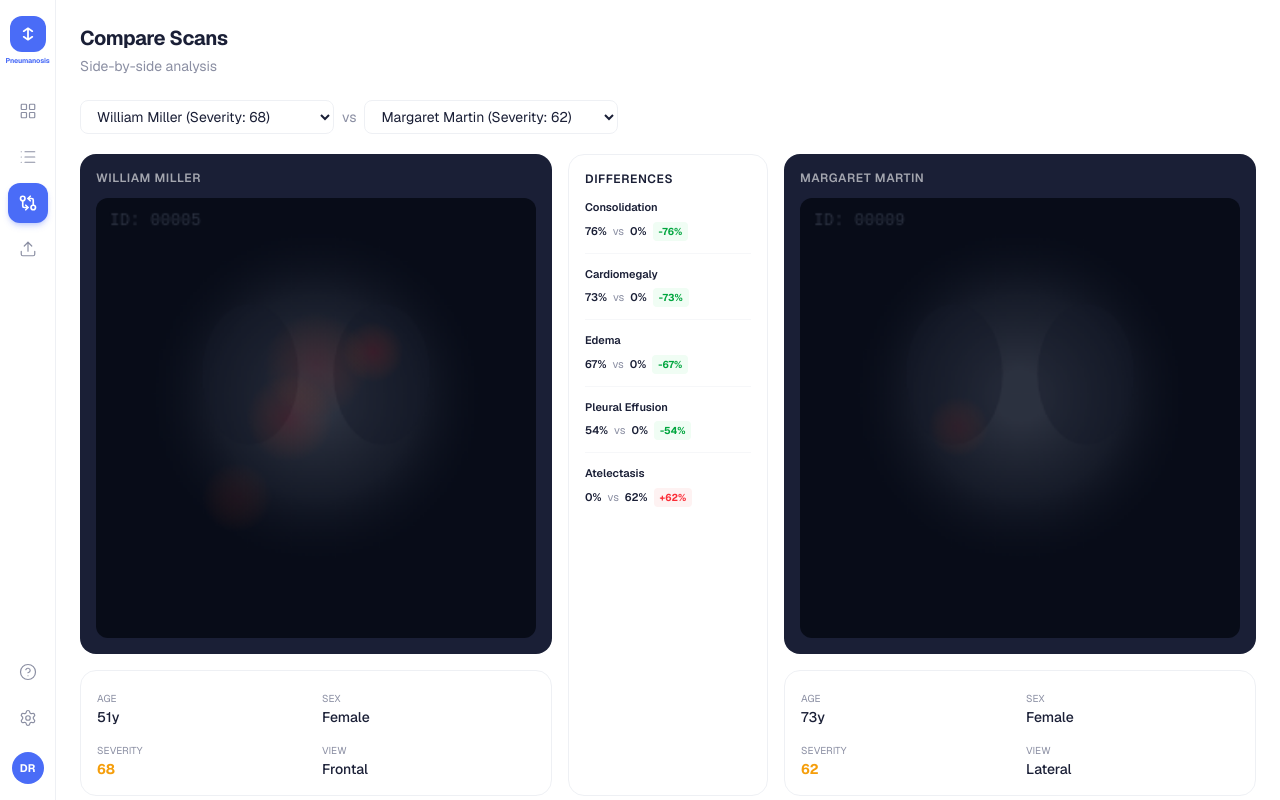
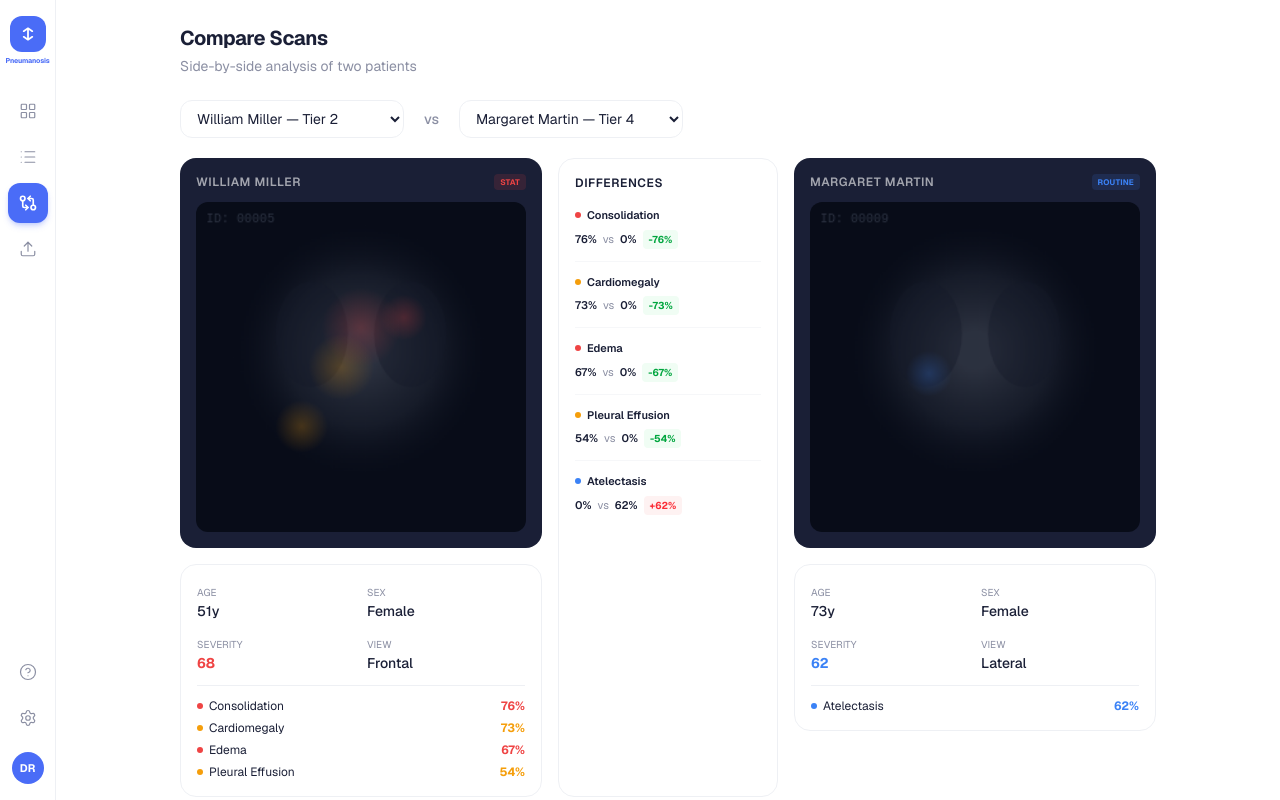
Before and after one commit to 4ena/Chest-X-ray-Abnormality-Screening, a Next.js app in the folder dashboard/: page / in a window 1280 px wide. Both pictures are taken after a click on the button 27 px from the left and 202 px from the top of the page. Built offline with nearby package versions, Linux system fonts and the light colour scheme.

Commit message:
Polish CompareView with tier system and findings list
- Tier badges on each patient card
- Tier-colored heatmap dots in mini X-ray
- Per-patient findings list with confidence + tier color
- Styled dropdowns with focus rings
- Diff column uses tier colors for condition indicators

```diff
--- a/dashboard/src/components/CompareView.tsx
+++ b/dashboard/src/components/CompareView.tsx
@@ -2,6 +2,7 @@
 
 import { useState, useRef, useEffect, useCallback } from "react";
 import { patients, type Patient } from "@/data/mock";
+import { TIER_COLORS, TIER_LABELS } from "@/lib/constants";
 
 function MiniXray({ patient, size = 260 }: { patient: Patient; size?: number }) {
   const ref = useRef<HTMLCanvasElement>(null);
@@ -23,7 +24,6 @@ function MiniXray({ patient, size = 260 }: { patient: Patient; size?: number })
     ctx.fillStyle = grad;
     ctx.fillRect(0, 0, w, h);
 
-    // Lungs
     ctx.fillStyle = "rgba(20,25,40,0.4)";
     ctx.beginPath();
     ctx.ellipse(w * 0.35, h * 0.4, w * 0.11, h * 0.16, 0, 0, Math.PI * 2);
@@ -32,7 +32,6 @@ function MiniXray({ patient, size = 260 }: { patient: Patient; size?: number })
     ctx.ellipse(w * 0.65, h * 0.4, w * 0.11, h * 0.16, 0, 0, Math.PI * 2);
     ctx.fill();
 
-    // Heatmap
     ctx.globalAlpha = 0.4;
     const positions: Record<string, [number, number, number]> = {
       "Cardiomegaly": [0.44, 0.5, 0.1],
@@ -40,17 +39,14 @@ function MiniXray({ patient, size = 260 }: { patient: Patient; size?: number })
       "Atelectasis": [0.36, 0.52, 0.07],
       "Edema": [0.5, 0.38, 0.12],
       "Consolidation": [0.63, 0.35, 0.07],
-      "Lung Opacity": [0.6, 0.44, 0.09],
-      "Pneumothorax": [0.67, 0.25, 0.07],
-      "Enlarged Cardiomediastinum": [0.44, 0.46, 0.11],
     };
     for (const f of patient.findings) {
       const pos = positions[f.pathology] || [0.5, 0.4, 0.08];
       const cx = w * pos[0], cy = h * pos[1], r = w * pos[2];
-      const intensity = f.confidence;
+      const color = TIER_COLORS[f.tier] || "#3b82f6";
       const g = ctx.createRadialGradient(cx, cy, 0, cx, cy, r);
-      g.addColorStop(0, `rgba(${Math.round(255 * intensity)},${Math.round(80 * (1 - intensity))},30,${intensity * 0.6})`);
-      g.addColorStop(1, `rgba(255,100,30,0)`);
+      g.addColorStop(0, `${color}99`);
+      g.addColorStop(1, `${color}00`);
       ctx.fillStyle = g;
       ctx.beginPath();
       ctx.arc(cx, cy, r, 0, Math.PI * 2);
@@ -68,6 +64,10 @@ function MiniXray({ patient, size = 260 }: { patient: Patient; size?: number })
   return <canvas ref={ref} width={size} height={size} className="w-full rounded-xl" />;
 }
 
+function getHighestTier(findings: { tier: number }[]): number {
+  return Math.min(...findings.map(f => f.tier));
+}
+
 export default function CompareView() {
   const [selectedA, setSelectedA] = useState<number>(patients[0]?.id || 1);
   const [selectedB, setSelectedB] = useState<number>(patients[1]?.id || 2);
@@ -80,70 +80,106 @@ export default function CompareView() {
     ...patientB.findings.map(f => f.pathology),
   ]);
 
+  function PatientCard({ patient, label }: { patient: Patient; label: string }) {
+    const tier = getHighestTier(patient.findings);
+    const color = TIER_COLORS[tier] || "#3b82f6";
+
+    return (
+      <div className="space-y-4">
+        <div className="bg-card-dark rounded-2xl p-4">
+          <div className="flex items-center justify-between mb-3">
+            <h4 className="text-xs font-semibold text-white/60 uppercase tracking-wider">{patient.name}</h4>
+            <span className="text-[8px] font-bold tracking-wide px-1.5 py-0.5 rounded" style={{ color, backgroundColor: `${color}22` }}>
+              {TIER_LABELS[tier]}
+            </span>
+          </div>
+          <MiniXray patient={patient} />
+        </div>
+        <div className="bg-white rounded-2xl border border-border p-4">
+          <div className="grid grid-cols-2 gap-3 text-sm">
+            <div><span className="text-[10px] uppercase text-muted">Age</span><p className="font-medium">{patient.age}y</p></div>
+            <div><span className="text-[10px] uppercase text-muted">Sex</span><p className="font-medium">{patient.sex}</p></div>
+            <div>
+              <span className="text-[10px] uppercase text-muted">Severity</span>
+              <p className="font-bold" style={{ color }}>{Math.round(patient.severityScore * 100)}</p>
+            </div>
+            <div><span className="text-[10px] uppercase text-muted">View</span><p className="font-medium">{patient.view}</p></div>
+          </div>
+          {/* Findings list */}
+          <div className="mt-3 pt-3 border-t border-border space-y-1.5">
+            {patient.findings.map(f => {
+              const fc = TIER_COLORS[f.tier] || "#3b82f6";
+              return (
+                <div key={f.pathology} className="flex items-center justify-between">
+                  <div className="flex items-center gap-1.5">
+                    <span className="w-1.5 h-1.5 rounded-full" style={{ backgroundColor: fc }} />
+                    <span className="text-xs text-foreground">{f.pathology}</span>
+                  </div>
+                  <span className="text-xs font-bold" style={{ color: fc }}>{Math.round(f.confidence * 100)}%</span>
+                </div>
+              );
+            })}
+          </div>
+        </div>
+      </div>
+    );
+  }
+
   return (
-    <div className="p-6">
+    <div className="p-6 max-w-5xl mx-auto">
       <div className="mb-6">
         <h1 className="text-xl font-bold tracking-tight">Compare Scans</h1>
-        <p className="text-sm text-muted mt-1">Side-by-side analysis</p>
+        <p className="text-sm text-muted mt-1">Side-by-side analysis of two patients</p>
       </div>
 
-      <div className="flex gap-2 mb-5">
+      <div className="flex items-center gap-3 mb-5">
         <select
           value={selectedA}
           onChange={e => setSelectedA(+e.target.value)}
-          className="px-3 py-1.5 rounded-lg border border-border text-sm bg-white"
+          className="px-3 py-2 rounded-xl border border-border text-sm bg-white text-foreground focus:outline-none focus:ring-2 focus:ring-accent/20 transition-all"
         >
           {patients.map(p => (
-            <option key={p.id} value={p.id}>{p.name} (Severity: {Math.round(p.severityScore * 100)})</option>
+            <option key={p.id} value={p.id}>{p.name} — Tier {getHighestTier(p.findings)}</option>
           ))}
         </select>
-        <span className="text-muted self-center text-sm">vs</span>
+        <span className="text-muted text-sm font-medium px-2">vs</span>
         <select
           value={selectedB}
           onChange={e => setSelectedB(+e.target.value)}
-          className="px-3 py-1.5 rounded-lg border border-border text-sm bg-white"
+          className="px-3 py-2 rounded-xl border border-border text-sm bg-white text-foreground focus:outline-none focus:ring-2 focus:ring-accent/20 transition-all"
         >
           {patients.map(p => (
-            <option key={p.id} value={p.id}>{p.name} (Severity: {Math.round(p.severityScore * 100)})</option>
+            <option key={p.id} value={p.id}>{p.name} — Tier {getHighestTier(p.findings)}</option>
           ))}
         </select>
       </div>
 
-      <div className="grid grid-cols-[1fr_200px_1fr] gap-4">
-        {/* Patient A */}
-        <div className="space-y-4">
-          <div className="bg-card-dark rounded-2xl p-4">
-            <h4 className="text-xs font-semibold text-white/60 uppercase tracking-wider mb-3">{patientA.name}</h4>
-            <MiniXray patient={patientA} />
-          </div>
-          <div className="bg-white rounded-2xl border border-border p-4">
-            <div className="grid grid-cols-2 gap-3 text-sm">
-              <div><span className="text-[10px] uppercase text-muted">Age</span><p className="font-medium">{patientA.age}y</p></div>
-              <div><span className="text-[10px] uppercase text-muted">Sex</span><p className="font-medium">{patientA.sex}</p></div>
-              <div><span className="text-[10px] uppercase text-muted">Severity</span><p className={`font-bold capitalize ${patientA.severityLevel === "critical" ? "text-critical" : patientA.severityLevel === "moderate" ? "text-moderate" : "text-normal"}`}>{Math.round(patientA.severityScore * 100)}</p></div>
-              <div><span className="text-[10px] uppercase text-muted">View</span><p className="font-medium">{patientA.view}</p></div>
-            </div>
-          </div>
-        </div>
+      <div className="grid grid-cols-[1fr_220px_1fr] gap-4">
+        <PatientCard patient={patientA} label="Patient A" />
 
         {/* Diff Column */}
         <div className="bg-white rounded-2xl border border-border p-4">
-          <h4 className="text-xs font-semibold text-foreground uppercase tracking-wider mb-3">Differences</h4>
+          <h4 className="text-xs font-semibold text-foreground uppercase tracking-wider mb-4">Differences</h4>
           <div className="space-y-3">
             {Array.from(allPathologies).map(pathology => {
-              const confA = patientA.findings.find(f => f.pathology === pathology)?.confidence || 0;
-              const confB = patientB.findings.find(f => f.pathology === pathology)?.confidence || 0;
+              const fA = patientA.findings.find(f => f.pathology === pathology);
+              const fB = patientB.findings.find(f => f.pathology === pathology);
+              const confA = fA?.confidence || 0;
+              const confB = fB?.confidence || 0;
               const delta = Math.round((confB - confA) * 100);
-              const pctA = Math.round(confA * 100);
-              const pctB = Math.round(confB * 100);
+              const tier = fA?.tier || fB?.tier || 4;
+              const color = TIER_COLORS[tier] || "#3b82f6";
 
               return (
                 <div key={pathology} className="pb-3 border-b border-border/50 last:border-0">
-                  <p className="text-[11px] font-semibold mb-1.5 truncate">{pathology}</p>
+                  <div className="flex items-center gap-1.5 mb-1.5">
+                    <span className="w-1.5 h-1.5 rounded-full" style={{ backgroundColor: color }} />
+                    <p className="text-[11px] font-semibold truncate">{pathology}</p>
+                  </div>
                   <div className="flex items-center gap-1.5 text-[11px]">
-                    <span className="font-semibold">{pctA}%</span>
+                    <span className="font-semibold">{Math.round(confA * 100)}%</span>
                     <span className="text-muted">vs</span>
-                    <span className="font-semibold">{pctB}%</span>
+                    <span className="font-semibold">{Math.round(confB * 100)}%</span>
                     {delta !== 0 && (
                       <span className={`text-[10px] font-bold px-1.5 py-0.5 rounded ${
                         delta > 0 ? "bg-red-50 text-red-500" : "bg-green-50 text-green-600"
@@ -158,21 +194,7 @@ export default function CompareView() {
           </div>
         </div>
 
-        {/* Patient B */}
-        <div className="space-y-4">
-          <div className="bg-card-dark rounded-2xl p-4">
-            <h4 className="text-xs font-semibold text-white/60 uppercase tracking-wider mb-3">{patientB.name}</h4>
-            <MiniXray patient={patientB} />
-          </div>
-          <div className="bg-white rounded-2xl border border-border p-4">
-            <div className="grid grid-cols-2 gap-3 text-sm">
-              <div><span className="text-[10px] uppercase text-muted">Age</span><p className="font-medium">{patientB.age}y</p></div>
-              <div><span className="text-[10px] uppercase text-muted">Sex</span><p className="font-medium">{patientB.sex}</p></div>
-              <div><span className="text-[10px] uppercase text-muted">Severity</span><p className={`font-bold capitalize ${patientB.severityLevel === "critical" ? "text-critical" : patientB.severityLevel === "moderate" ? "text-moderate" : "text-normal"}`}>{Math.round(patientB.severityScore * 100)}</p></div>
-              <div><span className="text-[10px] uppercase text-muted">View</span><p className="font-medium">{patientB.view}</p></div>
-            </div>
-          </div>
-        </div>
+        <PatientCard patient={patientB} label="Patient B" />
       </div>
     </div>
   );
```
